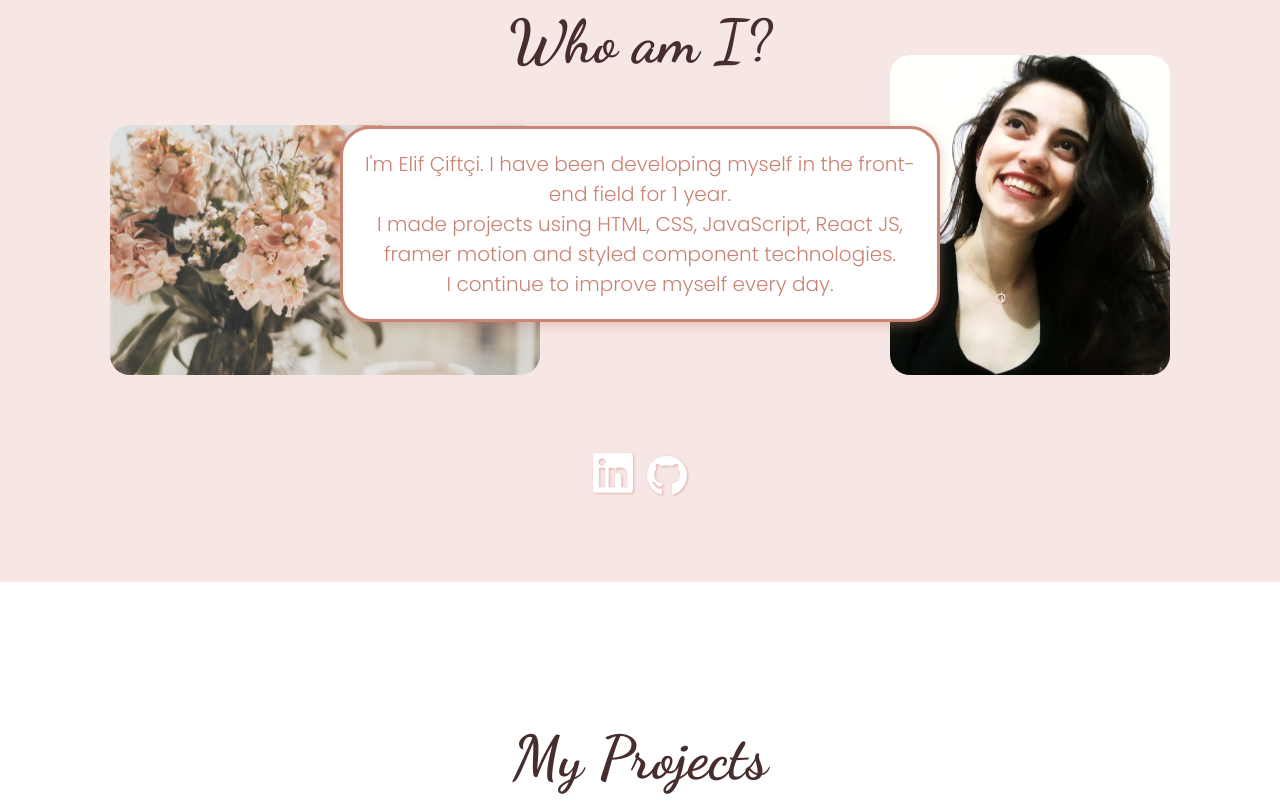
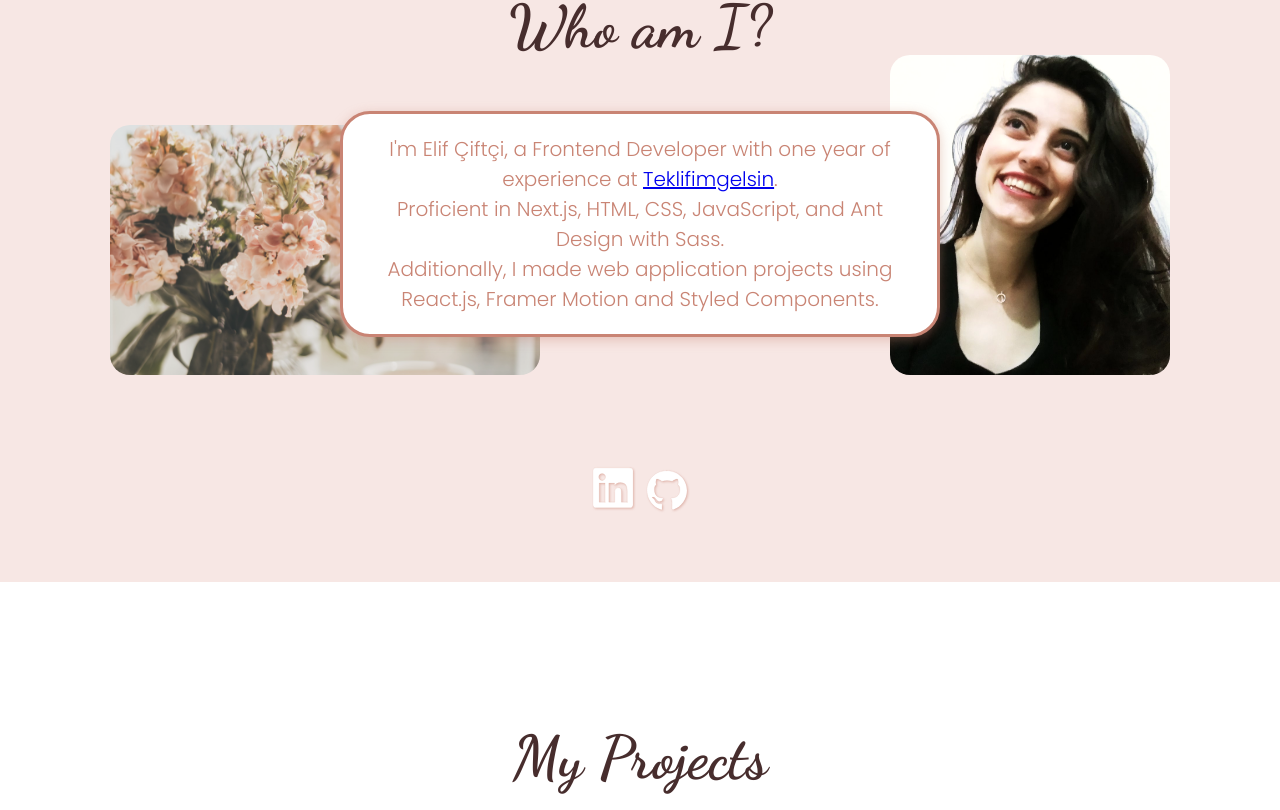
Before and after one commit to elifcifci/elifcifci.github.io, a React (Create React App) app: page / in a window 1280 px wide. Shown: the part 1030-1840 px from the top of the page. Built offline with nearby package versions, Linux system fonts and the light colour scheme.

Commit message:
chore: "about me" part is updated

```diff
--- a/src/Pages/About/index.js
+++ b/src/Pages/About/index.js
@@ -24,12 +24,12 @@ const About = () => {
 
       <section className="about-me-texts">
         <p className="about-me_text">
-          I'm Elif Çiftçi. I have been developing myself in the front-end field
-          for 1 year.
-          <br />
-          I made projects using HTML, CSS, JavaScript, React JS, framer motion
-          and styled component technologies.
-          <br />I continue to improve myself every day.
+        I'm Elif Çiftçi, a Frontend Developer with one year of experience at <a href="https://teklifimgelsin.com/" target="_blank">Teklifimgelsin</a>.
+         <br />
+        Proficient in Next.js, HTML, CSS, JavaScript, and Ant Design with Sass.
+        <br />
+        Additionally, I made web application projects using React.js, Framer Motion and Styled Components.
+
         </p>
       </section>
 
```
